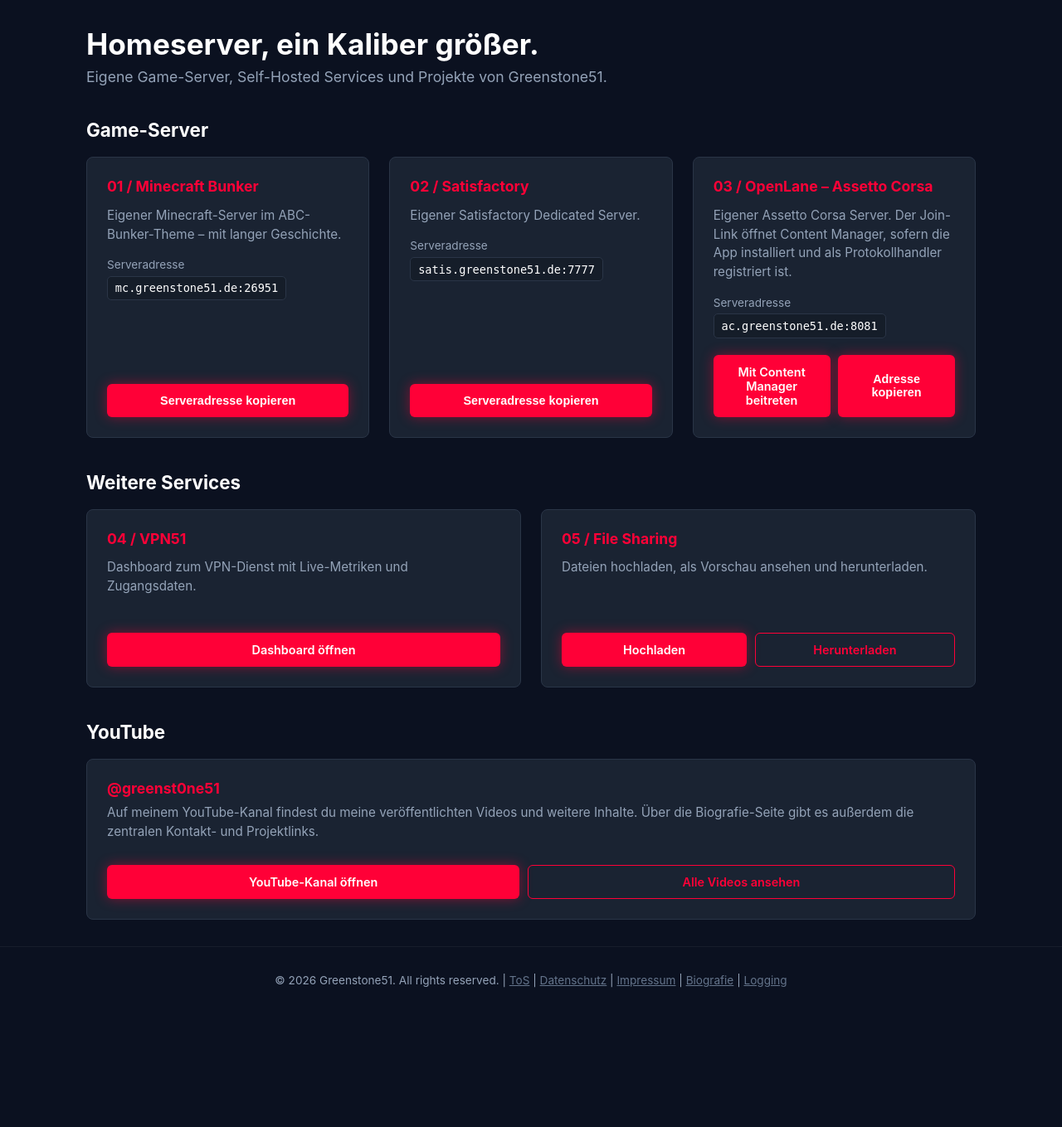
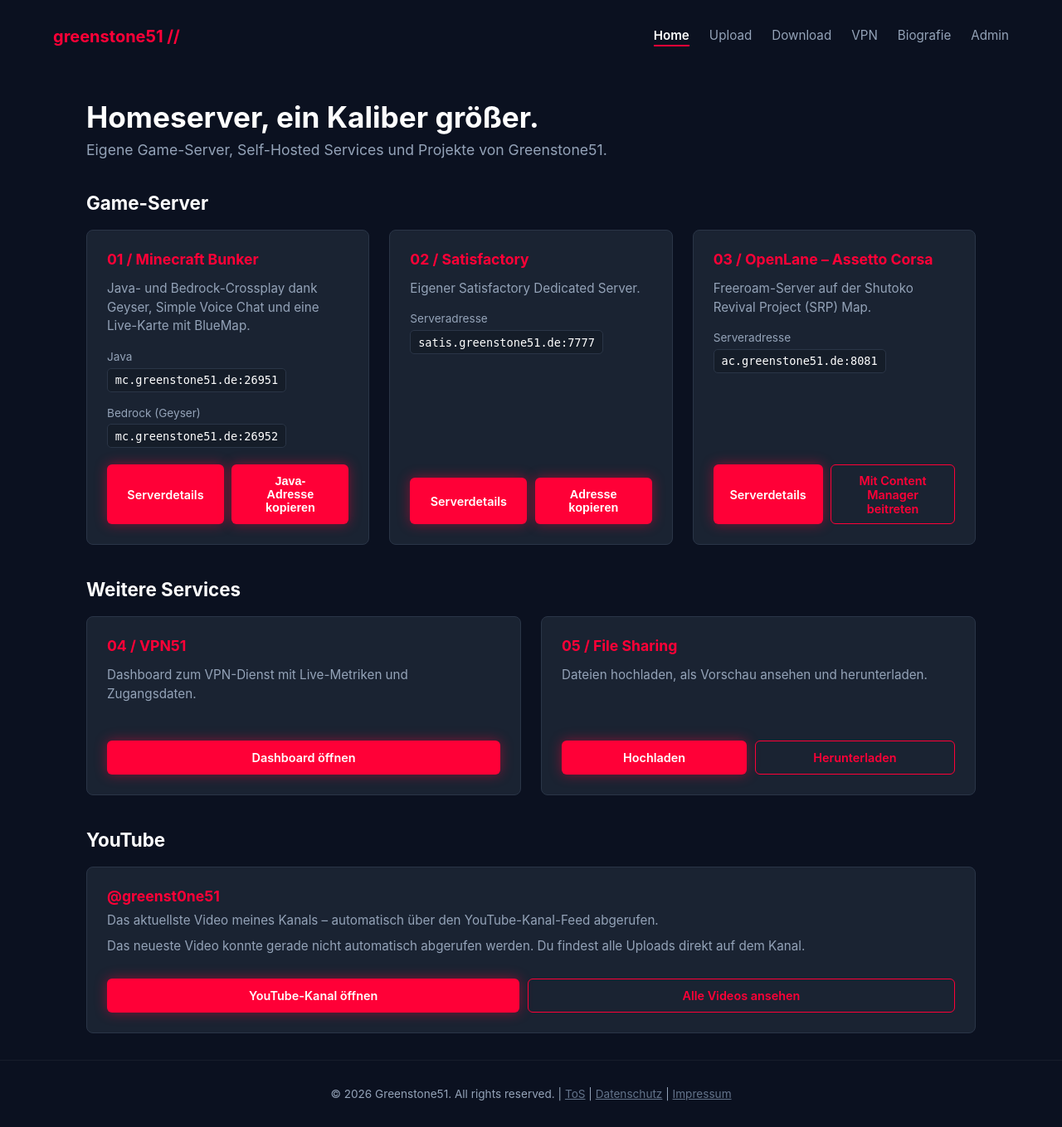
Before and after one commit to Greenstone51/Website, a Flask app: page / in a window 1280 px wide. Shown: the whole page at 83% size. Before the commit the page ends 1191 px from the top, so only its background shows below. Run offline with Flask 3, Linux system fonts and the light colour scheme; data that the repository does not hold is empty.

Commit message:
Add game server links and latest YouTube video embed

```diff
--- a/templates/index.html
+++ b/templates/index.html
@@ -6,7 +6,7 @@
     <meta name="description" content="Greenstone51 – Game-Server, Homeserver-Projekte und YouTube.">
     <title>Greenstone51 // Home</title>
     <link rel="icon" type="image/svg+xml" href="/static/favicon.svg">
-    <link rel="stylesheet" href="/static/style.css?v=21">
+    <link rel="stylesheet" href="/static/style.css?v=22">
     <script type="application/ld+json">
     {
       "@context": "https://schema.org",
@@ -18,9 +18,8 @@
     </script>
 </head>
 <body>
-    {% set active_page = 'home' %}
-    {% set page_label = '' %}
-    {% include 'partials/nav.html' %}
+    {% from 'partials/nav.html' import site_header, site_footer %}
+    {{ site_header('home', '') }}
     <main>
         <div class="page-header">
             <h1 class="page-title">Homeserver, ein Kaliber größer.</h1>
@@ -31,10 +30,14 @@
             <article class="card server-card">
                 <div class="server-card-content">
                     <h3 class="card-title">01 / Minecraft Bunker</h3>
-                    <p class="card-text">Eigener Minecraft-Server im ABC-Bunker-Theme – mit langer Geschichte.</p>
-                    <p class="server-address"><span>Serveradresse</span><code>mc.greenstone51.de:26951</code></p>
+                    <p class="card-text">Java- und Bedrock-Crossplay dank Geyser, Simple Voice Chat und eine Live-Karte mit BlueMap.</p>
+                    <p class="server-address"><span>Java</span><code>mc.greenstone51.de:26951</code></p>
+                    <p class="server-address"><span>Bedrock (Geyser)</span><code>mc.greenstone51.de:26952</code></p>
                 </div>
-                <div class="card-actions"><button type="button" class="btn-action" data-copy-address="mc.greenstone51.de:26951">Serveradresse kopieren</button></div>
+                <div class="card-actions">
+                    <a href="/minecraft" class="btn-action">Serverdetails</a>
+                    <button type="button" class="btn-action btn-outline" data-copy-address="mc.greenstone51.de:26951">Java-Adresse kopieren</button>
+                </div>
             </article>
             <article class="card server-card">
                 <div class="server-card-content">
@@ -42,29 +45,39 @@
                     <p class="card-text">Eigener Satisfactory Dedicated Server.</p>
                     <p class="server-address"><span>Serveradresse</span><code>satis.greenstone51.de:7777</code></p>
                 </div>
-                <div class="card-actions"><button type="button" class="btn-action" data-copy-address="satis.greenstone51.de:7777">Serveradresse kopieren</button></div>
+                <div class="card-actions">
+                    <a href="/satisfactory" class="btn-action">Serverdetails</a>
+                    <button type="button" class="btn-action btn-outline" data-copy-address="satis.greenstone51.de:7777">Adresse kopieren</button>
+                </div>
             </article>
             <article class="card server-card">
                 <div class="server-card-content">
                     <h3 class="card-title">03 / OpenLane – Assetto Corsa</h3>
-                    <p class="card-text">Eigener Assetto Corsa Server. Der Join-Link öffnet Content Manager, sofern die App installiert und als Protokollhandler registriert ist.</p>
+                    <p class="card-text">Freeroam-Server auf der Shutoko Revival Project (SRP) Map.</p>
                     <p class="server-address"><span>Serveradresse</span><code>ac.greenstone51.de:8081</code></p>
                 </div>
                 <div class="card-actions">
-                    <a href="acmanager://race/online/join?ip=ac.greenstone51.de&amp;httpPort=8081" class="btn-action">Mit Content Manager beitreten</a>
-                    <button type="button" class="btn-action btn-outline" data-copy-address="ac.greenstone51.de:8081">Adresse kopieren</button>
+                    <a href="/assetto-corsa" class="btn-action">Serverdetails</a>
+                    <a href="acmanager://race/online/join?ip=ac.greenstone51.de&amp;httpPort=8081" class="btn-action btn-outline">Mit Content Manager beitreten</a>
                 </div>
             </article>
         </div>
+
         <section class="section-block">
             <h2 class="section-title">Weitere Services</h2>
             <div class="grid">
                 <article class="card">
-                    <div class="server-card-content"><h3 class="card-title">04 / VPN51</h3><p class="card-text mb-15">Dashboard zum VPN-Dienst mit Live-Metriken und Zugangsdaten.</p></div>
+                    <div class="server-card-content">
+                        <h3 class="card-title">04 / VPN51</h3>
+                        <p class="card-text mb-15">Dashboard zum VPN-Dienst mit Live-Metriken und Zugangsdaten.</p>
+                    </div>
                     <div class="card-actions"><a href="/vpn51" class="btn-action">Dashboard öffnen</a></div>
                 </article>
                 <article class="card">
-                    <div class="server-card-content"><h3 class="card-title">05 / File Sharing</h3><p class="card-text mb-15">Dateien hochladen, als Vorschau ansehen und herunterladen.</p></div>
+                    <div class="server-card-content">
+                        <h3 class="card-title">05 / File Sharing</h3>
+                        <p class="card-text mb-15">Dateien hochladen, als Vorschau ansehen und herunterladen.</p>
+                    </div>
                     <div class="card-actions">
                         <a href="/upload" class="btn-action">Hochladen</a>
                         <a href="/download" class="btn-action btn-outline">Herunterladen</a>
@@ -72,10 +85,25 @@
                 </article>
             </div>
         </section>
+
         <section class="section-block">
             <h2 class="section-title">YouTube</h2>
             <div class="card card-full youtube-card">
-                <div><h3 class="card-title">@greenst0ne51</h3><p class="card-text">Auf meinem YouTube-Kanal findest du meine veröffentlichten Videos und weitere Inhalte. Über die Biografie-Seite gibt es außerdem die zentralen Kontakt- und Projektlinks.</p></div>
+                <div>
+                    <h3 class="card-title">@greenst0ne51</h3>
+                    <p class="card-text">Das aktuellste Video meines Kanals – automatisch über den YouTube-Kanal-Feed abgerufen.</p>
+                </div>
+                {% if latest_video %}
+                <div class="youtube-latest" data-youtube-video="{{ latest_video.id }}" data-video-title="{{ latest_video.title }}">
+                    <div class="youtube-placeholder">
+                        <p><strong>{{ latest_video.title }}</strong></p>
+                        <button type="button" class="btn-action" data-load-youtube-video>Video laden</button>
+                        <a href="{{ latest_video.url }}" target="_blank" rel="noopener noreferrer" class="footer-link">Direkt auf YouTube ansehen</a>
+                    </div>
+                </div>
+                {% else %}
+                <p class="card-text">Das neueste Video konnte gerade nicht automatisch abgerufen werden. Du findest alle Uploads direkt auf dem Kanal.</p>
+                {% endif %}
                 <div class="card-actions">
                     <a href="https://www.youtube.com/@greenst0ne51" class="btn-action" target="_blank" rel="noopener noreferrer">YouTube-Kanal öffnen</a>
                     <a href="https://www.youtube.com/@greenst0ne51/videos" class="btn-action btn-outline" target="_blank" rel="noopener noreferrer">Alle Videos ansehen</a>
@@ -83,13 +111,6 @@
             </div>
         </section>
     </main>
-    <footer>
-        &copy; 2026 Greenstone51. All rights reserved. |
-        <a href="/tos" class="footer-link">ToS</a> |
-        <a href="/datenschutz" class="footer-link">Datenschutz</a> |
-        <a href="/impressum" class="footer-link">Impressum</a> |
-        <a href="/bio" class="footer-link">Biografie</a> |
-        <a href="/logging" class="footer-link">Logging</a>
-    </footer>
+    {{ site_footer() }}
 </body>
 </html>
```
